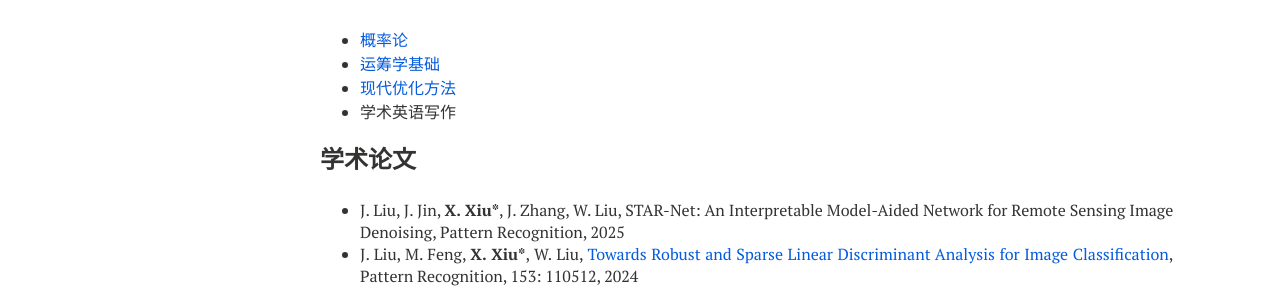
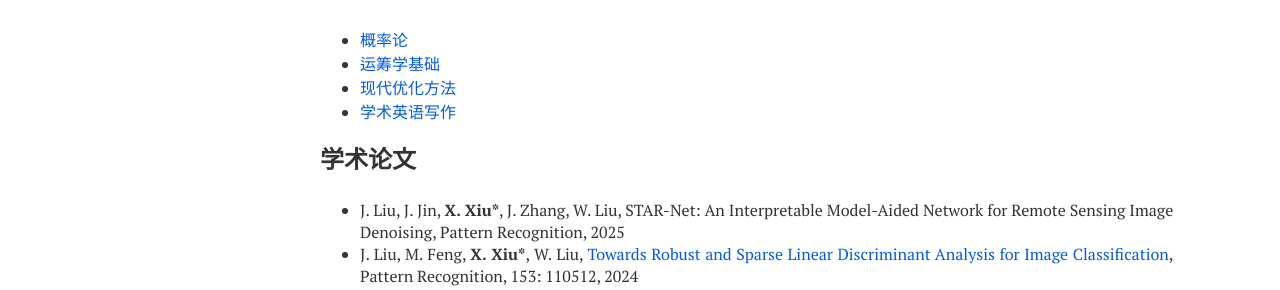
Before and after one commit to xianchaoxiu/xianchaoxiu.github.io, a Jekyll site: the page built from chinese/index.md, in a window 1280 px wide. Shown: the part 619-909 px from the top of the page. Built offline with Jekyll 4.4.1, drawn with Linux system fonts in a browser that asks for light colours; nearby versions of some CDN libraries.

Commit message:
Update index.md

```diff
--- a/chinese/index.md
+++ b/chinese/index.md
@@ -31,7 +31,7 @@ share: false
 * <a href="https://xianchaoxiu.github.io/chinese/PRO/" class="textlink" target="_blank"> 概率论 </a><br>
 * <a href="https://xianchaoxiu.github.io/chinese/OR/" class="textlink" target="_blank"> 运筹学基础 </a><br>
 * <a href="https://xianchaoxiu.github.io/chinese/OPT/" class="textlink" target="_blank"> 现代优化方法 </a><br>
-* 学术英语写作 <br>
+* <a href="https://xianchaoxiu.github.io/chinese/SW/" class="textlink" target="_blank"> 学术英语写作 <br>
 
 ### 学术论文
 * J. Liu, J. Jin, <b>X. Xiu*</b>, J. Zhang, W. Liu, STAR-Net: An Interpretable Model-Aided Network for Remote Sensing Image Denoising, Pattern Recognition, 2025
```
